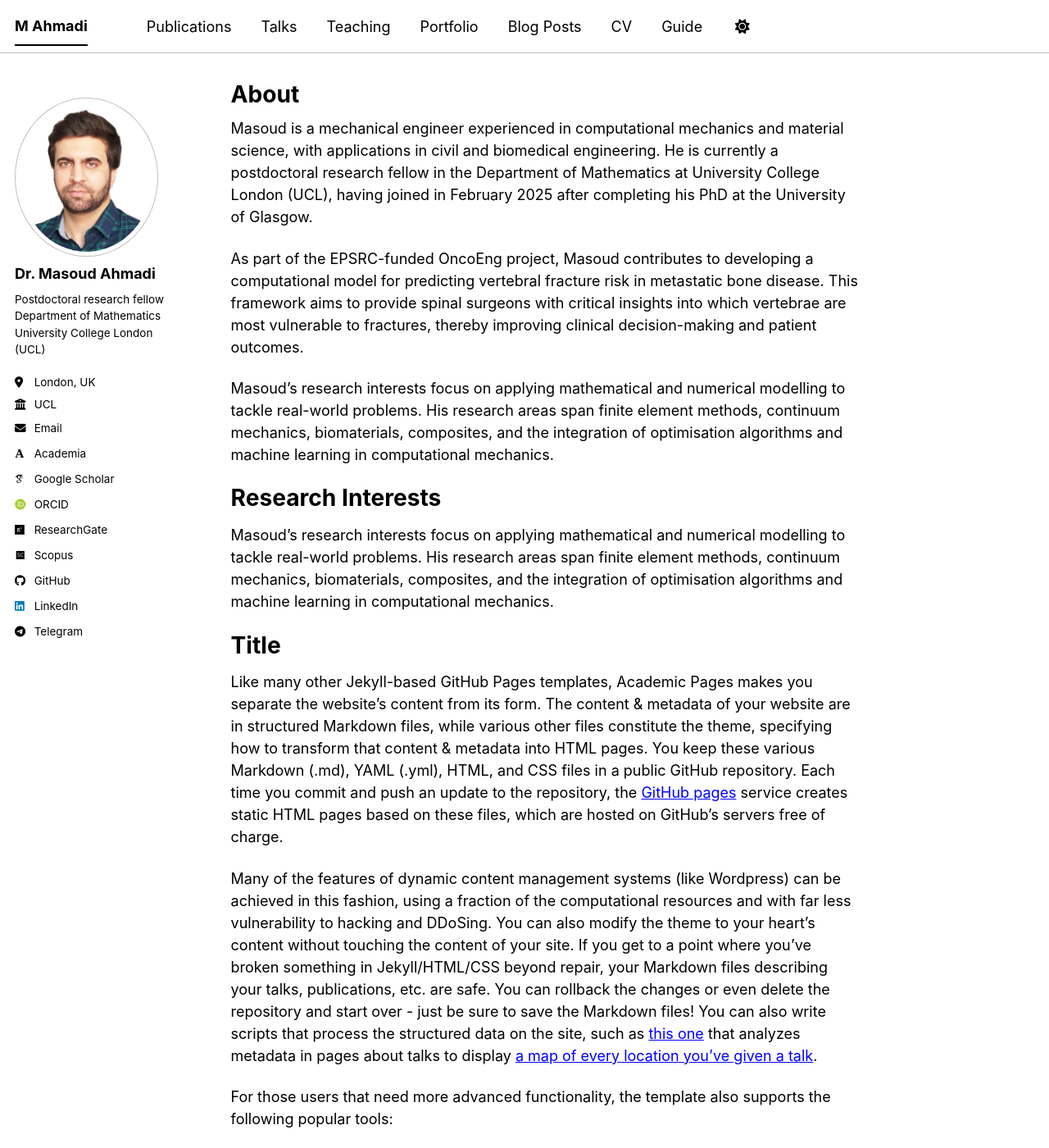
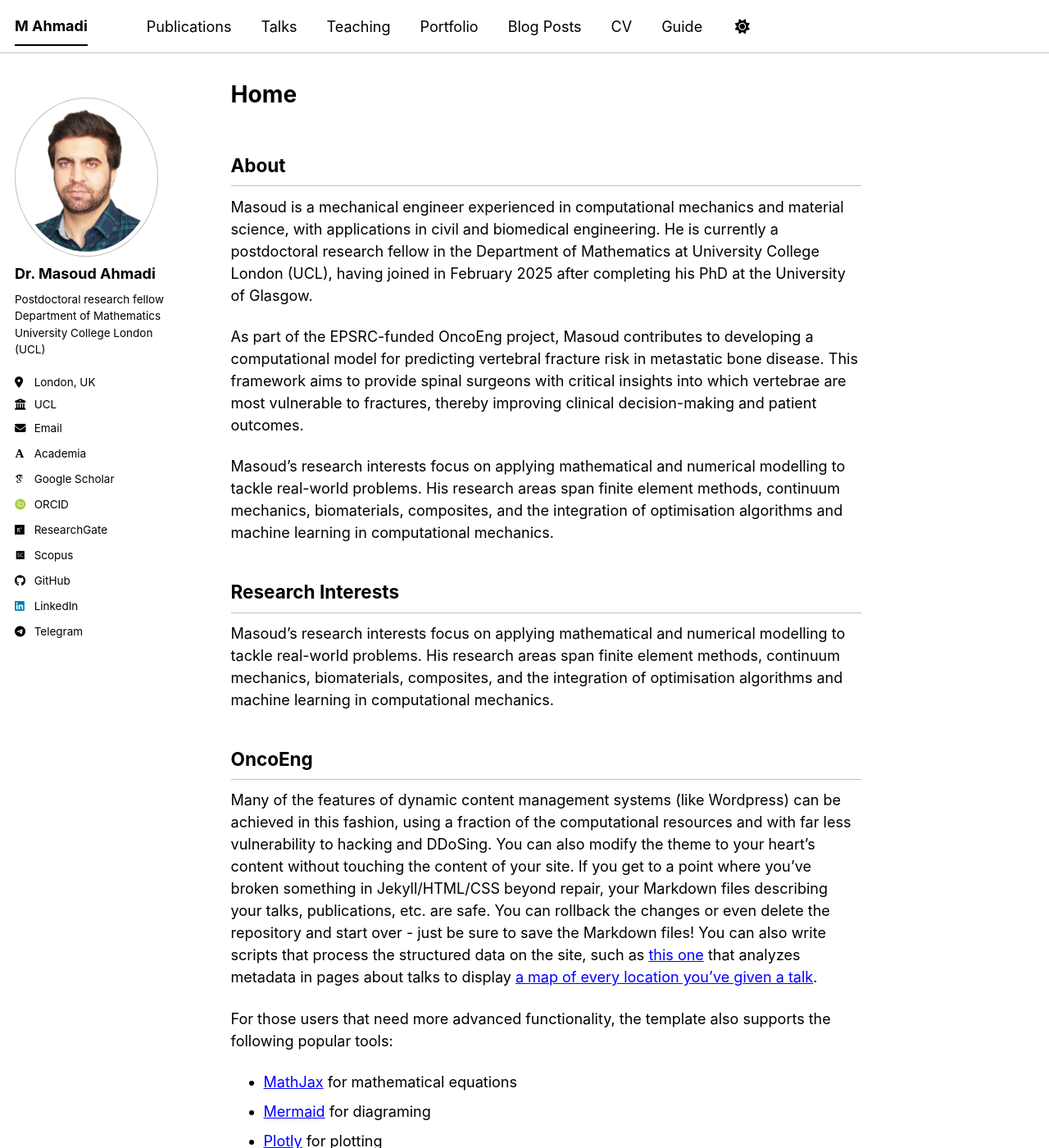
Before and after one commit to Masoud16ahm/Masoud16ahm.github.io, a Jekyll site: the page built from _pages/about.md, in a window 1280 px wide and 1400 px high. Shown: the whole window at 82% size. Built offline with Jekyll 4.4.1, drawn with Linux system fonts in a browser that asks for light colours; some web fonts are replaced; a script bundle is joined from its source files by our own code; library files that are not in the unit come from our copies.

Commit message:
Change page title to 'Home' and clean up content
Updated title from 'About' to 'Home' and removed unnecessary sections.

```diff
--- a/_pages/about.md
+++ b/_pages/about.md
@@ -1,12 +1,14 @@
 ---
 permalink: /
-title: "About"
+title: "Home"
 author_profile: true
 redirect_from:
   - /about/
   - /about.html
 ---
 
+About
+------
 Masoud is a mechanical engineer experienced in computational mechanics and material science, with applications in civil and biomedical engineering. He is currently a postdoctoral research fellow in the Department of Mathematics at University College London (UCL), having joined in February 2025 after completing his PhD at the University of Glasgow.
 
 As part of the EPSRC-funded OncoEng project, Masoud contributes to developing a computational model for predicting vertebral fracture risk in metastatic bone disease. This framework aims to provide spinal surgeons with critical insights into which vertebrae are most vulnerable to fractures, thereby improving clinical decision-making and patient outcomes.
@@ -14,13 +16,12 @@
 Masoud’s research interests focus on applying mathematical and numerical modelling to tackle real-world problems. His research areas span finite element methods, continuum mechanics, biomaterials, composites, and the integration of optimisation algorithms and machine learning in computational mechanics.
 
 Research Interests
-======
+------
 Masoud’s research interests focus on applying mathematical and numerical modelling to tackle real-world problems. His research areas span finite element methods, continuum mechanics, biomaterials, composites, and the integration of optimisation algorithms and machine learning in computational mechanics.
 
+OncoEng
+------
 
-Title
-======
-Like many other Jekyll-based GitHub Pages templates, Academic Pages makes you separate the website's content from its form. The content & metadata of your website are in structured Markdown files, while various other files constitute the theme, specifying how to transform that content & metadata into HTML pages. You keep these various Markdown (.md), YAML (.yml), HTML, and CSS files in a public GitHub repository. Each time you commit and push an update to the repository, the [GitHub pages](https://pages.github.com/) service creates static HTML pages based on these files, which are hosted on GitHub's servers free of charge.
 
 Many of the features of dynamic content management systems (like Wordpress) can be achieved in this fashion, using a fraction of the computational resources and with far less vulnerability to hacking and DDoSing. You can also modify the theme to your heart's content without touching the content of your site. If you get to a point where you've broken something in Jekyll/HTML/CSS beyond repair, your Markdown files describing your talks, publications, etc. are safe. You can rollback the changes or even delete the repository and start over - just be sure to save the Markdown files! You can also write scripts that process the structured data on the site, such as [this one](https://github.com/academicpages/academicpages.github.io/blob/master/talkmap.ipynb) that analyzes metadata in pages about talks to display [a map of every location you've given a talk](https://academicpages.github.io/talkmap.html).
 
```
